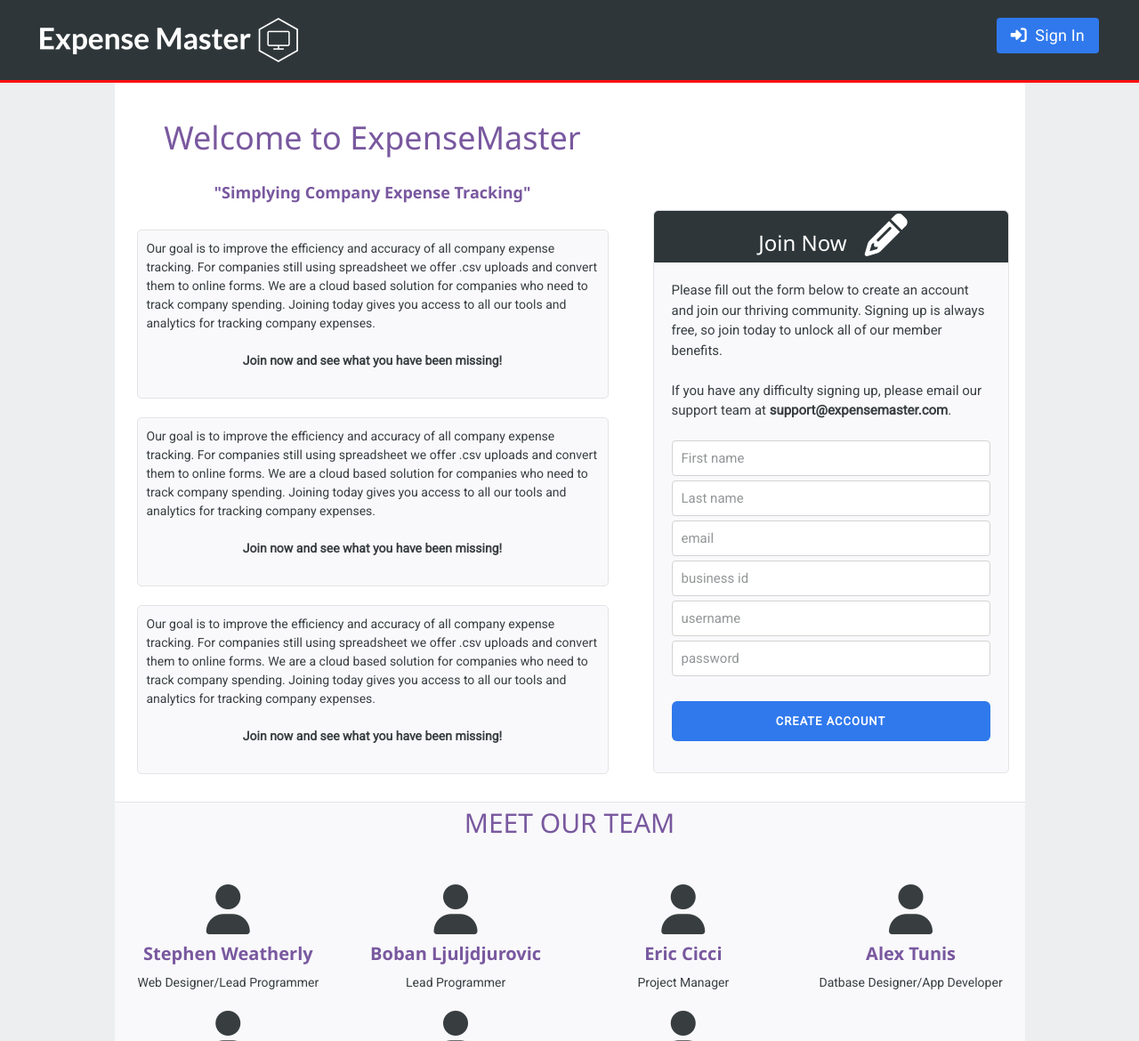
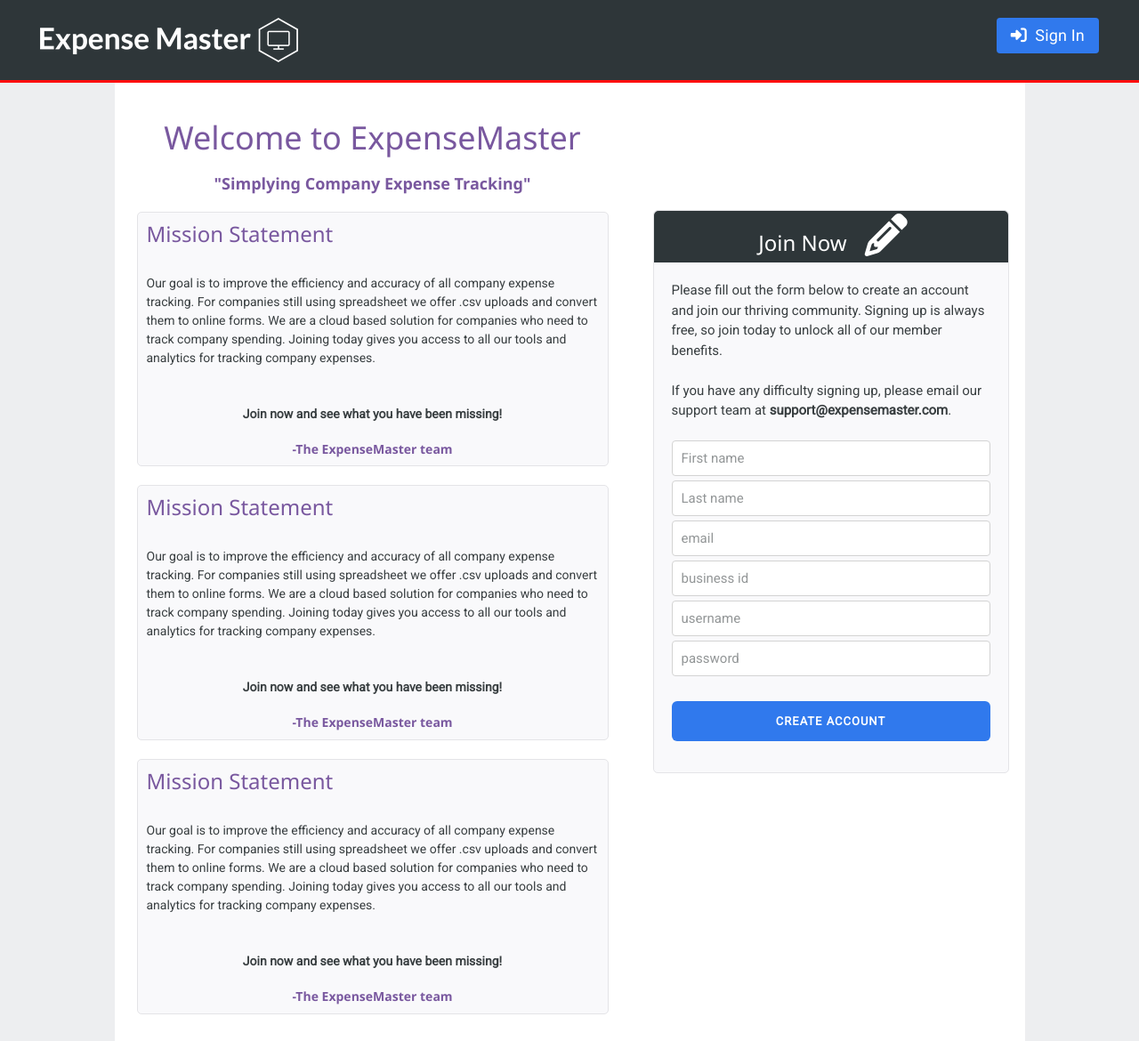
Before and after one commit to smweathe/CSE-CIT-480_Expense_Project, a PHP site: page /ExpenseMaster/ in a window 1280 px wide. Shown: the top 1170 px of the page at 89% size. Run offline with PHP 8.4, Linux system fonts and the light colour scheme; some libraries are stand-ins or nearby versions.

Commit message:
Update index.php

```diff
--- a/index.php
+++ b/index.php
@@ -35,38 +35,47 @@
 			<!-- Logout Redirect to a page at #
 			<a class="btn btn-sm btn-alt" href="#">Log Out</a>-->
         </div>
+      </div>
 
 <!--Left Side-->
-      </div>
       <div class="signup-content">
         <div class="benefits page-body">
-          <h1 align="center">Welcome to ExpenseMaster</h1>
-          <h5 align="center">"Simplying Company Expense Tracking"</h5>
-            <div class="welcome1" style="background:#F9F9FB; padding: 10px; border:1px solid #E4E4E7; border-radius:5px;">Our goal is to improve the efficiency and accuracy of all company expense tracking.
+          <h1 style="margin: 0 0 20px 0;" align="center">Welcome to ExpenseMaster</h1>
+          <h5 style="margin: 0 0 20px 0;" align="center">"Simplying Company Expense Tracking"</h5>
+            <div class="welcome1" style="background:#F9F9FB; padding: 10px; border:1px solid #E4E4E7; border-radius:5px;">
+            <h3>Mission Statement</h3>
+            <p>Our goal is to improve the efficiency and accuracy of all company expense tracking.
               For companies still using spreadsheet we offer .csv uploads and convert them to online forms.
               We are a cloud based solution for companies who need to track company spending.
-              Joining today gives you access to all our tools and analytics for tracking company expenses.
+              Joining today gives you access to all our tools and analytics for tracking company expenses.</p>
               <br><br>
               <p align="center"><b>Join now and see what you have been missing!</b></p>
               <br>
+              <h6 style="margin: 0!important; text-align: center;">-The ExpenseMaster team</h6>
             </div>
             <br>
-            <div class="welcome2" style="background:#F9F9FB; padding: 10px; border:1px solid #E4E4E7; border-radius:5px;">Our goal is to improve the efficiency and accuracy of all company expense tracking.
+            <div class="welcome2" style="background:#F9F9FB; padding: 10px; border:1px solid #E4E4E7; border-radius:5px;">
+            <h3>Mission Statement</h3>
+            <p>Our goal is to improve the efficiency and accuracy of all company expense tracking.
               For companies still using spreadsheet we offer .csv uploads and convert them to online forms.
               We are a cloud based solution for companies who need to track company spending.
-              Joining today gives you access to all our tools and analytics for tracking company expenses.
+              Joining today gives you access to all our tools and analytics for tracking company expenses.</p>
               <br><br>
               <p align="center"><b>Join now and see what you have been missing!</b></p>
               <br>
+              <h6 style="margin: 0!important; text-align: center;">-The ExpenseMaster team</h6>
             </div>
             <br>
-            <div class="welcome3" style="background:#F9F9FB; padding: 10px; border:1px solid #E4E4E7; border-radius:5px;">Our goal is to improve the efficiency and accuracy of all company expense tracking.
+            <div class="welcome3" style="background:#F9F9FB; padding: 10px; border:1px solid #E4E4E7; border-radius:5px;">
+            <h3>Mission Statement</h3>
+            <p>Our goal is to improve the efficiency and accuracy of all company expense tracking.
               For companies still using spreadsheet we offer .csv uploads and convert them to online forms.
               We are a cloud based solution for companies who need to track company spending.
-              Joining today gives you access to all our tools and analytics for tracking company expenses.
+              Joining today gives you access to all our tools and analytics for tracking company expenses.</p>
               <br><br>
               <p align="center"><b>Join now and see what you have been missing!</b></p>
               <br>
+              <h6 style="margin: 0!important; text-align: center;">-The ExpenseMaster team</h6>
             </div>
             <br>
         </div>
@@ -74,10 +83,12 @@
 <!--Right Side-->
       <div class="signup page-sidebar">
         <p class="alert alert-error" id="fill-all-fields" style="display:none"></p>
+
 			   <form action="includes/signup.inc.php" class="gtm_signup_register_form" id="signup" method="post">
             <div class="info_header" id="joinnow">
               <h3 align="center" class="join" style="background-color: #2E3639; padding: 0px; font-size: 24px;color: #fff; padding-left: 5px;" >Join Now</h3><i class="fa fa-pencil fa-2x" style="color:white" aria-hidden="true"></i><br>
             </div>
+
     				<div class="input-group">
               <p>Please fill out the form below to create an account and join our thriving community. Signing up is always free, so join today to unlock all of our member benefits.</p>
               <br>
@@ -90,7 +101,7 @@
               <input type="text" class="required" name="uid" placeholder="username" tabindex="4" style="margin-bottom: 5px"><sup class="required" title="Required"></sup>
     				  <input type="password" class="required" name="pwd" placeholder="password" tabindex="5" style="margin-bottom: 5px"><sup class="required" title="Required"></sup>
     				  <br><br>
-    				<input class="btn btn-alt full-width" href="./confirm.php" disabled="disabled" tabindex="7" type="submit" value="Create Account" />
+    				  <input class="btn btn-alt full-width" href="./confirm.php" disabled="disabled" tabindex="7" type="submit" value="Create Account">
     				</div>
 			   </form>
 		    </div>
@@ -102,7 +113,7 @@
 <div class="w3-container w3-padding-64 w3-center" id="team">
   <h2>MEET OUR TEAM</h2>
 
-  <div class="w3-row"><br>
+  <div class="w3-row" style="border: 1px solid #E4E4E7; background: #F9F9FB; border-radius: 5px;"><br>
       <div class="w3-quarter">
         <i class="fa fa-user fa-4x" aria-hidden="true"></i>
         <!--<img src="/w3images/avatar.jpg" alt="Boss" style="width:45%" class="w3-circle w3-hover-opacity">-->
@@ -163,8 +174,11 @@
 
 <!--Google Maps-->
   <div id="google_map">
-  <iframe src="https://www.google.com/maps/embed?pb=!1m18!1m12!1m3!1d1466.7489807062302!2d-83.21554135463619!3d42.67199311499528!2m3!1f0!2f0!3f0!3m2!1i1024!2i768!4f13.1!3m3!1m2!1s0x0%3A0x6b5d32ffab8de22a!2sOakland+University+-+Engineering+Center!5e0!3m2!1sen!2sus!4v1489189626784" width="1023" height="420" frameborder="0" style="border:0" allowfullscreen></iframe>
+    <br>
+    <iframe src="https://www.google.com/maps/embed?pb=!1m18!1m12!1m3!1d1466.7529831561732!2d-83.21517120991751!3d42.67182351559072!2m3!1f0!2f0!3f0!3m2!1i1024!2i768!4f13.1!3m3!1m2!1s0x0%3A0x6b5d32ffab8de22a!2sOakland+University+-+Engineering+Center!5e0!3m2!1sen!2sus!4v1489198341257" width="1023" height="420" frameborder="0" style="border:0" allowfullscreen></iframe>
+    <br><br>
   </div>
+</body>
 
 <!--Footer-->
   <footer class="footer-container">
```
Lines whose indentation alone changed are shown as unchanged.
